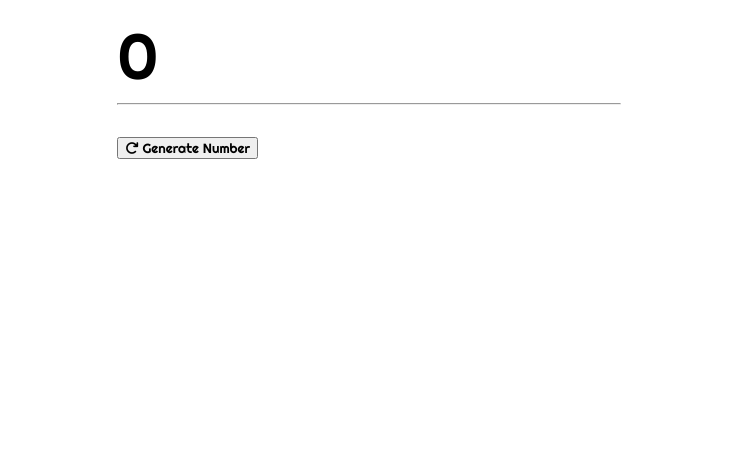
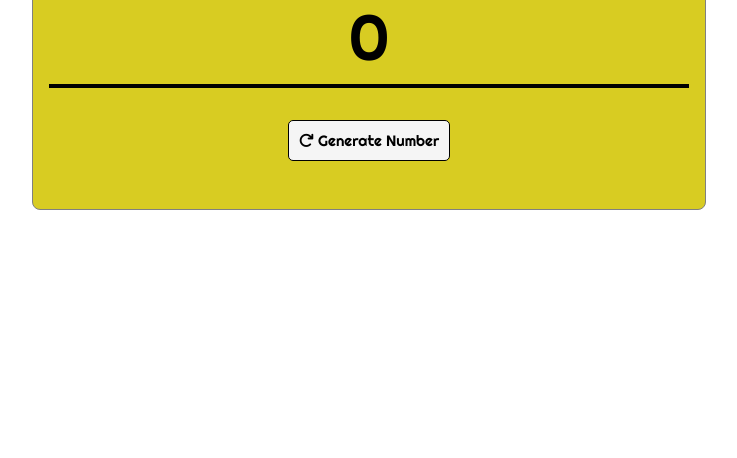
Before and after one commit to InjamulCSE15/Random-Number-Generator-App, a plain HTML site: page index.html in a window 1280 px wide. Shown: the part 358-816 px from the top of the page, without its empty margins (271-1008 px from the left). Drawn offline with Linux system fonts and the light colour scheme.

Commit message:
html and css file almost done

```diff
--- a/index.html
+++ b/index.html
@@ -17,7 +17,7 @@
     <div class="container">
         <div class="number-div">
             <h1>Random Number Generator</h1>
-            <span class="count">0</span>
+            <span class="number">0</span>
             <hr>
 
             <!-- Button Here -->
--- a/style.css
+++ b/style.css
@@ -9,15 +9,19 @@
     height: 100vh;
 }
 
-.counter-div {
+.number-div {
     width: 40rem;
     border: 1px solid gray;
     border-radius: 8px;
     padding: 1rem;
-    background-color: rgb(29, 54, 165);
-    color: white;
+    background-color: rgb(216, 204, 34);
+    color: black;
     text-align: center;
 
+}
+
+hr {
+    border: 2px solid black;
 }
 
 /* Select all the elements form counter-div */
@@ -26,41 +30,29 @@
     font-family: 'Righteous', cursive;
 }
 
-.count {
+.number {
     font-size: 4rem;
 }
 
-.buttons button {
+button {
     padding: 10px 10px;
     margin: 0 5px;
     border-radius: 5px;
-    border: none;
-    outline: none;
-    font-family: 'Staatliches', cursive;
+    border: 1px solid black;
+    cursor: pointer;
+    color: black;
+    background-color: whitesmoke;
+    font-size: 15px;
+    font-family: 'Righteous', cursive;
 }
 
-.decrease {
-    cursor: pointer;
-    background-color: red;
+button:hover {
+    background-color: blue;
     color: white;
-    font-size: 15px;
-}
-
-button.reset {
-    cursor: pointer;
-    background-color: tomato;
-    color: white;
-    font-size: 15px;
-}
-
-button.increase {
-    cursor: pointer;
-    background-color: green;
-    color: white;
-    font-size: 15px;
+    border: 1px solid darkblue;
 }
 
 h1 {
     font-family: 'Rampart One', cursive;
-    font-size: 40px;
+    font-size: 30px;
 }
```
